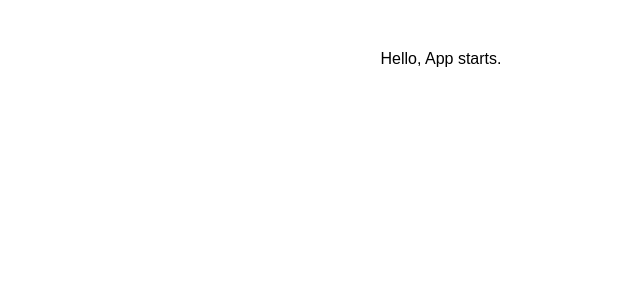
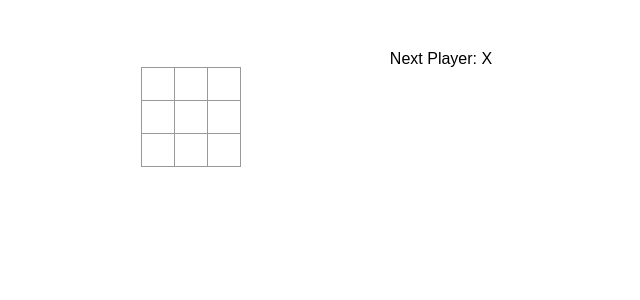
Before and after one commit to ecmascriptguru/react_app, a React (Create React App) app: page / in a window 1280 px wide. Shown: the top 300 px of the page, without its empty margins (199-839 px from the left). Built offline with nearby package versions, Linux system fonts and the light colour scheme.

Commit message:
static page finished

```diff
--- a/src/App.css
+++ b/src/App.css
@@ -3,3 +3,20 @@ div.appContainer {
     margin: 50px auto;
     text-align: center;
 }
+.boardRow {
+    clear: both;
+}
+button.square {
+  background: #fff;
+  border: 1px solid #999;
+  float: left;
+  font-size: 24px;
+  font-weight: bold;
+  line-height: 34px;
+  height: 34px;
+  margin-right: -1px;
+  margin-top: -1px;
+  padding: 0;
+  text-align: center;
+  width: 34px;
+}
--- a/src/App.js
+++ b/src/App.js
@@ -2,10 +2,75 @@ import React, {Component} from 'react';
 // import ReactDom from 'react-dom';
 import './App.css';
 
+class Square extends React.Component {
+    constructor(props) {
+        super(props);
+        this.handleClick = this.handleClick.bind(this);
+        this.state = {
+            value: ""
+        };
+    }
+
+    handleClick(event) {
+        this.setState((prevState) => ({
+            value: "X"
+        }))
+        event.preventDefault();
+    }
+    render() {
+        return (
+            <button
+                className="square"
+                onClick={this.handleClick}
+            >
+                {this.state.value}
+            </button>
+        );
+    }
+}
+
+class Board extends React.Component {
+    renderSquare(key) {
+        return (
+            <Square
+                key={key}
+                id={key}
+            />
+        );
+    }
+
+    render() {
+        const status = "Next Player: X";
+        return (
+            <div>
+                <div className="status">{status}</div>
+                <div className="boardRow">
+                    {this.renderSquare(0)}
+                    {this.renderSquare(1)}
+                    {this.renderSquare(2)}
+                </div>
+                <div className="boardRow">
+                    {this.renderSquare(3)}
+                    {this.renderSquare(4)}
+                    {this.renderSquare(5)}
+                </div>
+                <div className="boardRow">
+                    {this.renderSquare(6)}
+                    {this.renderSquare(7)}
+                    {this.renderSquare(8)}
+                </div>
+            </div>
+        )
+    }
+}
 class TicToeGame extends React.Component {
-    reder() {
+    render() {
         return (
-            <div className="gameContainer">
+            <div className="game">
+                <div className="gameBoard">
+                    <Board />
+                </div>
+                <div className="gameInfo"></div>
             </div>
         )
     }
@@ -14,7 +79,7 @@ class App extends Component {
     render() {
         return (
             <div className="appContainer">
-                Hello, App starts.
+                <TicToeGame />
             </div>
         )
     }
```
